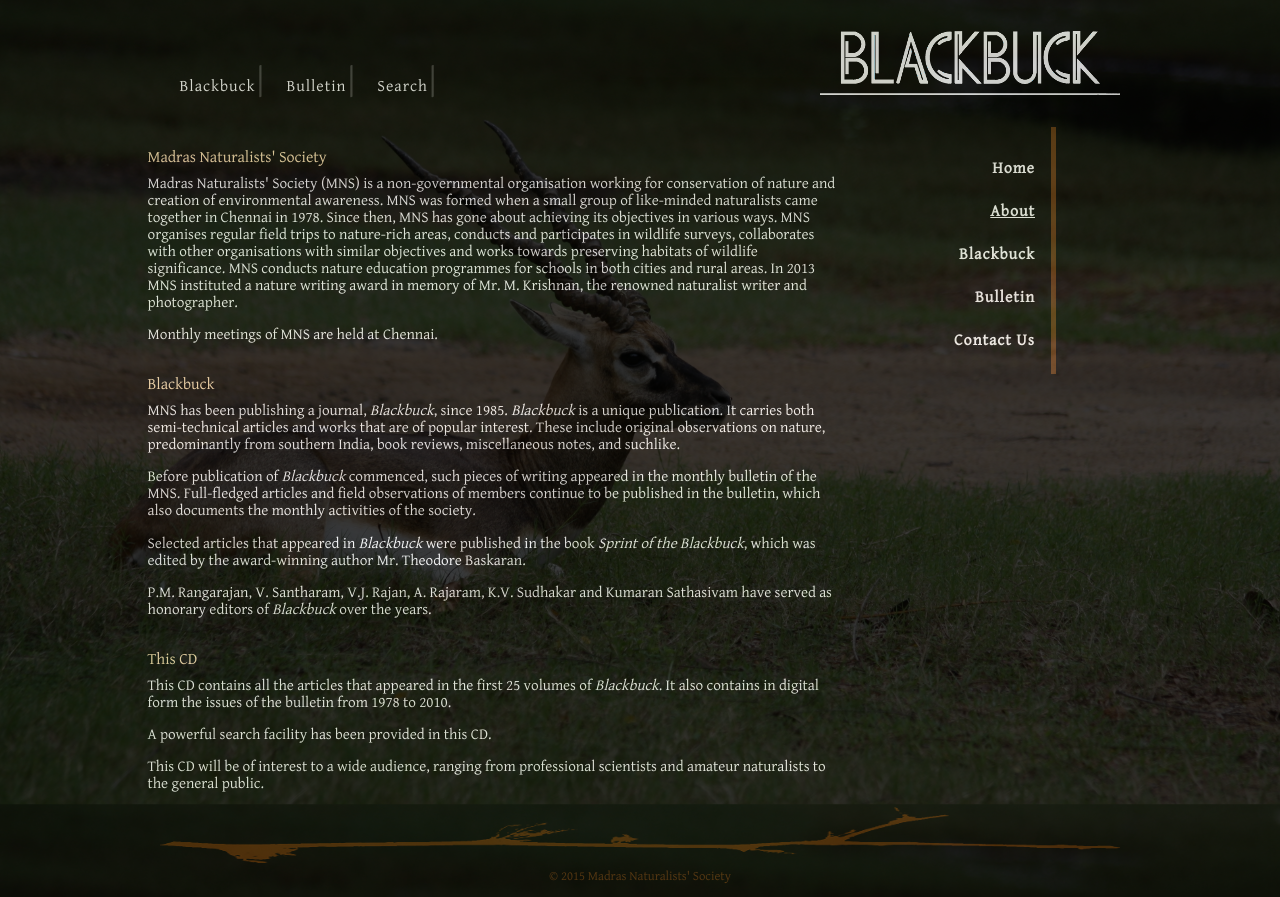
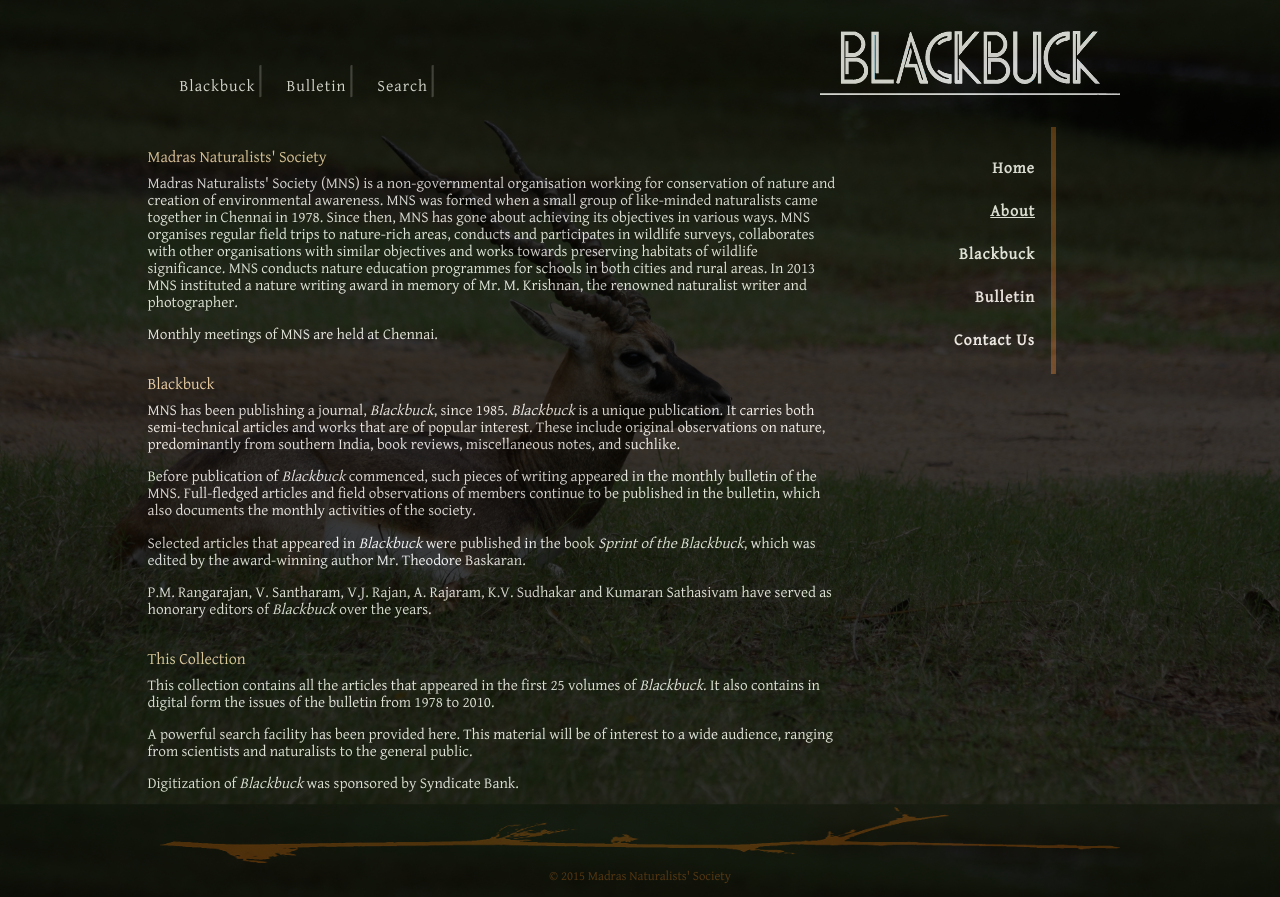
Before and after one commit to SrirangaDigital/mns, a PHP site: page /php/about.php in a window 1280 px wide. Shown: the part 49-946 px from the top of the page. Run offline with PHP 8.4, Linux system fonts and the light colour scheme.

Commit message:
Commit No. 6 - about page changed

```diff
--- a/php/about.php
+++ b/php/about.php
@@ -45,10 +45,10 @@
             <p class="about_p">Before publication of <i>Blackbuck</i> commenced, such pieces of writing appeared in the monthly bulletin of the MNS. Full-fledged articles and field observations of members continue to be published in the bulletin, which also documents the monthly activities of the society.</p>
             <p class="about_p">Selected articles that appeared in <i>Blackbuck</i> were published in the book <i>Sprint of the Blackbuck</i>, which was edited by the award-winning author Mr. Theodore Baskaran.</p>
             <p class="about_p">P.M. Rangarajan, V. Santharam, V.J. Rajan, A. Rajaram, K.V. Sudhakar and Kumaran Sathasivam have served as honorary editors of <i>Blackbuck</i> over the years.</p>
-            <p class="about_head">This CD</p>
-            <p class="about_p">This CD contains all the articles that appeared in the first 25 volumes of <i>Blackbuck</i>. It also contains in digital form the issues of the bulletin from 1978 to 2010.</p>
-            <p class="about_p">A powerful search facility has been provided in this CD.</p>
-            <p class="about_p">This CD will be of interest to a wide audience, ranging from professional scientists and amateur naturalists to the general public.</p>
+            <p class="about_head">This Collection</p>
+            <p class="about_p">This collection contains all the articles that appeared in the first 25 volumes of <i>Blackbuck</i>. It also contains in digital form the issues of the bulletin from 1978 to 2010.</p>
+            <p class="about_p">A powerful search facility has been provided here. This material will be of interest to a wide audience, ranging from scientists and naturalists to the general public.</p>
+            <p class="about_p">Digitization of <i>Blackbuck</i> was sponsored by Syndicate Bank.</p>
 		</div>
 	</div>
 	<div id="footer"><img src="images/twig.png"/><br /><p>&copy; 2015 Madras Naturalists&apos; Society</p></div>
```
